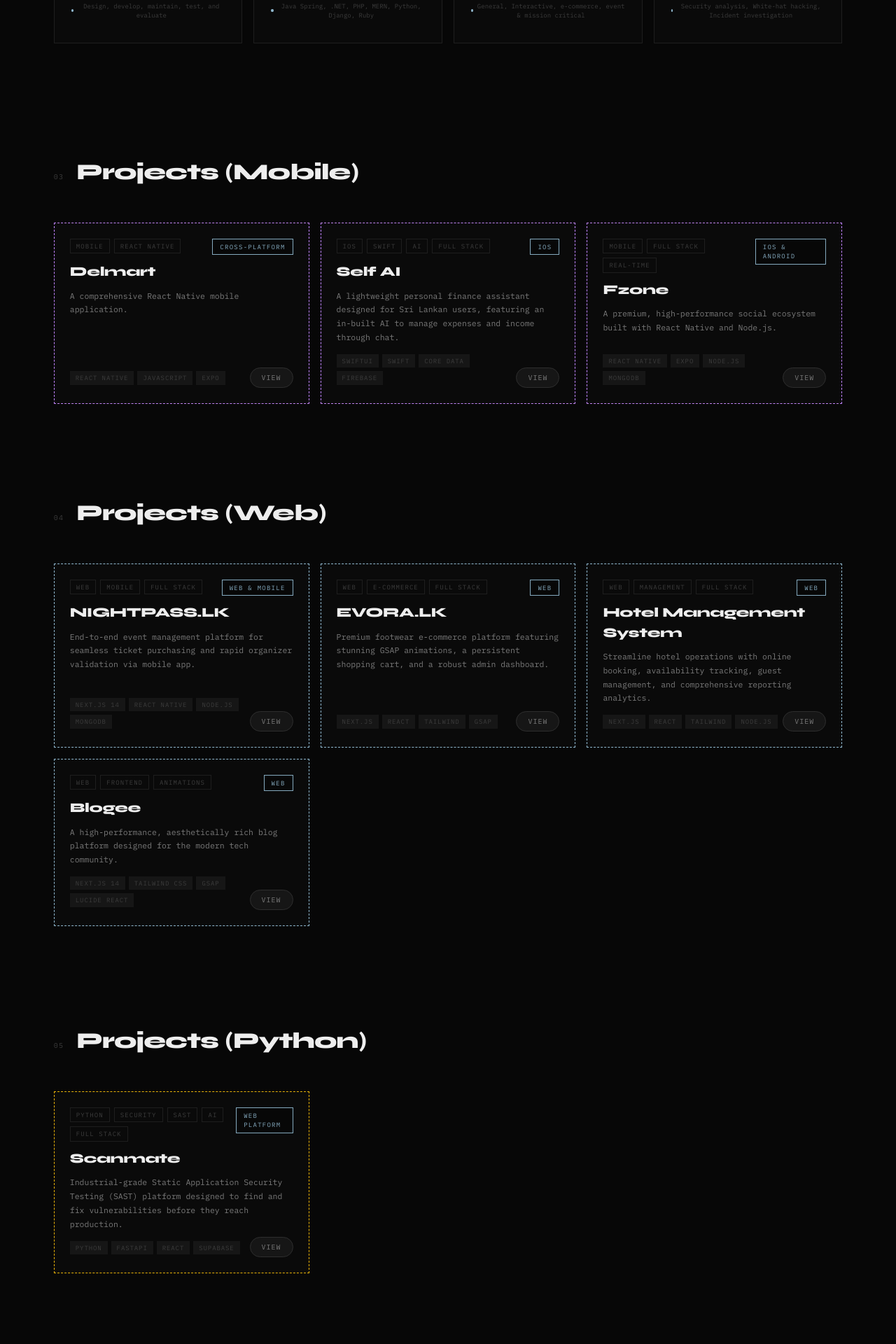
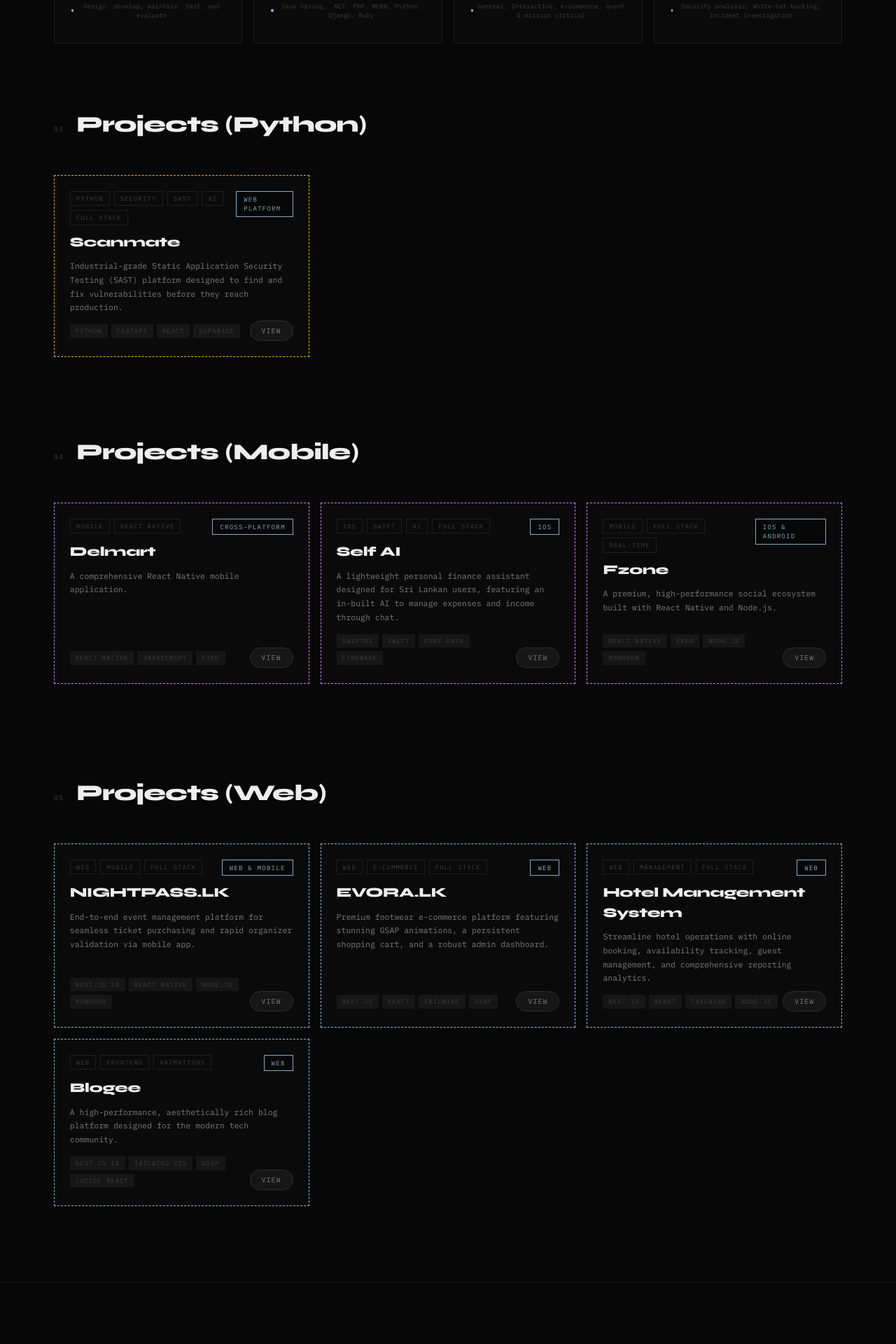
Before and after one commit to harithsenura/P, a Next.js app: page / in a window 1280 px wide. Shown: the part 1520-3440 px from the top of the page at 70% size. Built offline with nearby package versions, Linux system fonts and the light colour scheme.

Commit message:
add Scanmate python project

```diff
--- a/src/components/Projects.tsx
+++ b/src/components/Projects.tsx
@@ -45,8 +45,34 @@ export default function Projects({ onOpenDetail }: { onOpenDetail: (p: ProjectTy
 
   return (
     <div ref={secRef}>
-      <section id="mobile-projects" style={{ paddingBottom: '20px' }}>
-        <div className="sec-hd"><span className="sec-num">03</span><h2 className="sec-title" style={{ fontSize: 'clamp(20px, 2.5vw, 36px)' }}>Projects (Mobile)</h2><div className="sec-rule"></div></div>
+      <section id="python-projects" style={{ paddingTop: '40px', paddingBottom: '60px' }}>
+        <div className="sec-hd"><span className="sec-num">03</span><h2 className="sec-title" style={{ fontSize: 'clamp(20px, 2.5vw, 36px)' }}>Projects (Python)</h2><div className="sec-rule"></div></div>
+        <div className="projects-grid">
+          {pythonProjects.map((p) => (
+            <button
+              key={p.id}
+              className="project-card"
+              style={{ borderColor: '#EAB308' }}
+              onClick={() => onOpenDetail(p)}
+              onTouchStart={() => {}}
+            >
+              <div className="pc-body">
+                <div style={{ display: 'flex', justifyContent: 'space-between', alignItems: 'flex-start', gap: '8px' }}>
+                  <div className="pc-tags" style={{ marginBottom: 0 }}>{p.tags.map((t, i) => <span key={i} className="pc-tag">{t}</span>)}</div>
+                  <span className="pc-plat" style={{ position: 'static', margin: 0 }}>{p.plat}</span>
+                </div>
+                <div className="pc-name">{p.name}</div>
+                <p className="pc-desc">{p.short}</p>
+                <div className="pc-tech">{p.tech.slice(0, 4).map((t, i) => <span key={i} className="pc-pill">{t}</span>)}</div>
+              </div>
+              <div className="pc-view-btn">View</div>
+            </button>
+          ))}
+        </div>
+      </section>
+
+      <section id="mobile-projects" style={{ paddingBottom: '20px', paddingTop: '60px' }}>
+        <div className="sec-hd"><span className="sec-num">04</span><h2 className="sec-title" style={{ fontSize: 'clamp(20px, 2.5vw, 36px)' }}>Projects (Mobile)</h2><div className="sec-rule"></div></div>
         <div className="projects-grid">
           {mobileProjects.map((p) => (
             <button
@@ -72,7 +98,7 @@ export default function Projects({ onOpenDetail }: { onOpenDetail: (p: ProjectTy
       </section>
 
       <section id="projects" style={{ paddingTop: '120px' }}>
-        <div className="sec-hd"><span className="sec-num">04</span><h2 className="sec-title" style={{ fontSize: 'clamp(20px, 2.5vw, 36px)' }}>Projects (Web)</h2></div>
+        <div className="sec-hd"><span className="sec-num">05</span><h2 className="sec-title" style={{ fontSize: 'clamp(20px, 2.5vw, 36px)' }}>Projects (Web)</h2></div>
 
         <div className="projects-grid" ref={gridRef}>
           {webProjects.map((p) => (
@@ -97,32 +123,6 @@ export default function Projects({ onOpenDetail }: { onOpenDetail: (p: ProjectTy
           ))}
         </div>
       </section>
-
-      <section id="python-projects" style={{ paddingTop: '40px' }}>
-        <div className="sec-hd"><span className="sec-num">05</span><h2 className="sec-title" style={{ fontSize: 'clamp(20px, 2.5vw, 36px)' }}>Projects (Python)</h2><div className="sec-rule"></div></div>
-        <div className="projects-grid">
-          {pythonProjects.map((p) => (
-            <button
-              key={p.id}
-              className="project-card"
-              style={{ borderColor: '#EAB308' }}
-              onClick={() => onOpenDetail(p)}
-              onTouchStart={() => {}}
-            >
-              <div className="pc-body">
-                <div style={{ display: 'flex', justifyContent: 'space-between', alignItems: 'flex-start', gap: '8px' }}>
-                  <div className="pc-tags" style={{ marginBottom: 0 }}>{p.tags.map((t, i) => <span key={i} className="pc-tag">{t}</span>)}</div>
-                  <span className="pc-plat" style={{ position: 'static', margin: 0 }}>{p.plat}</span>
-                </div>
-                <div className="pc-name">{p.name}</div>
-                <p className="pc-desc">{p.short}</p>
-                <div className="pc-tech">{p.tech.slice(0, 4).map((t, i) => <span key={i} className="pc-pill">{t}</span>)}</div>
-              </div>
-              <div className="pc-view-btn">View</div>
-            </button>
-          ))}
-        </div>
-      </section>
     </div>
   );
 }
```
